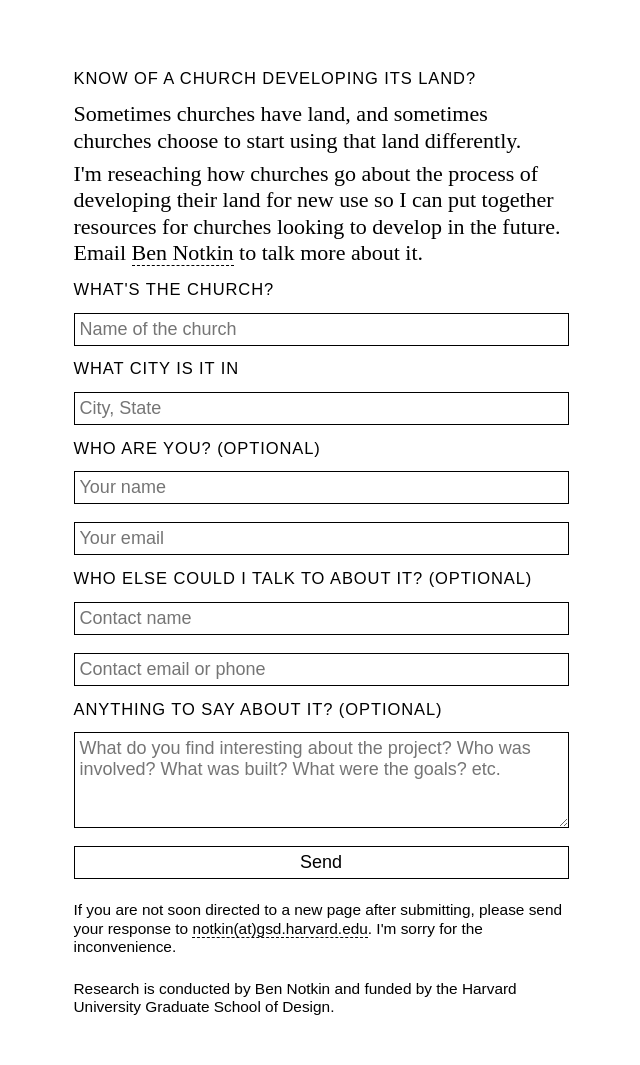
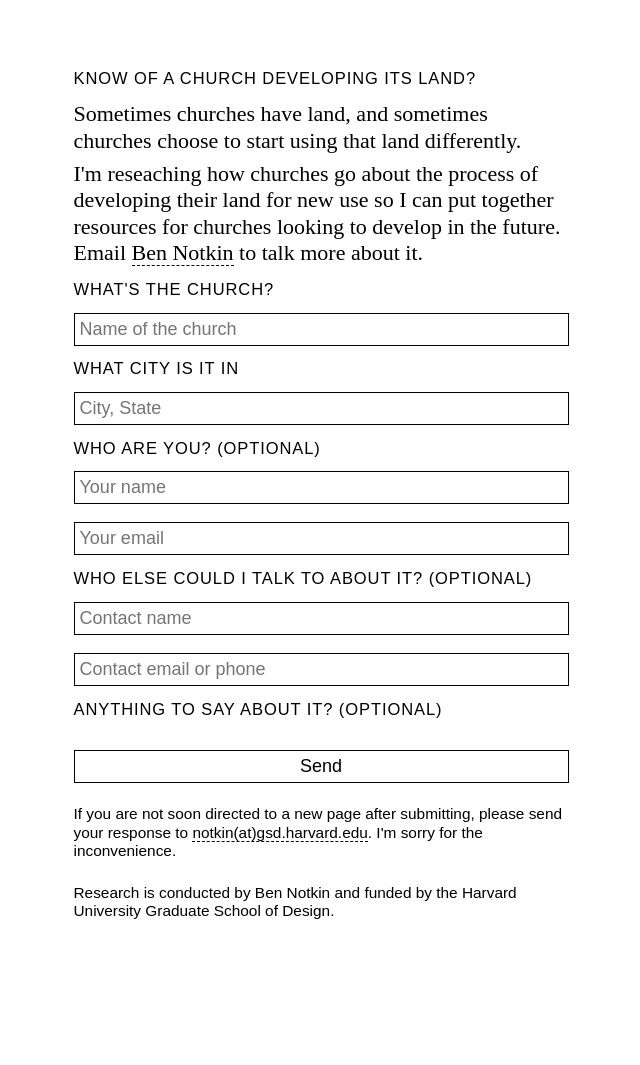
Before and after one commit to bennotkin/bennotkin.github.io, a Jekyll site: the page church-land.html, which Jekyll copies as it is, in a window 1280 px wide. Shown: the whole page, without its empty margins (319-959 px from the left). Built offline with Jekyll 4.4.1, drawn with Linux system fonts in a browser that asks for light colours; after the commit the page ends 969 px from its top, so only the background shows below that.

Commit message:
temporarily comment out textarea

```diff
--- a/church-land.html
+++ b/church-land.html
@@ -35,7 +35,7 @@
         <input class="nosubmit" type="text" name="contact_name" placeholder="Contact name">
         <input class="nosubmit" type="text" name="contact_contact" placeholder="Contact email or phone">
         <h2 class="sc">Anything to say about it? (optional)</h2>
-        <textarea id="church-description" name="description" placeholder="What do you find interesting about the project? Who was involved? What was built? What were the goals? etc." rows=4></textarea>
+        <!-- <textarea id="church-description" name="description" placeholder="What do you find interesting about the project? Who was involved? What was built? What were the goals? etc." rows=4></textarea> -->
         <button type="submit">Send</button>
       </form>
       <p class="disclaimer">If you are not soon directed to a new page after submitting, please send your response to <a href="mailto:notking@gsd.harvard.edu">notkin(at)gsd.harvard.edu</a>. I'm sorry for the inconvenience.<br><br></p>
```
